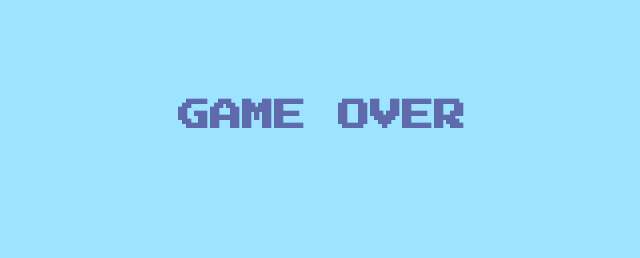
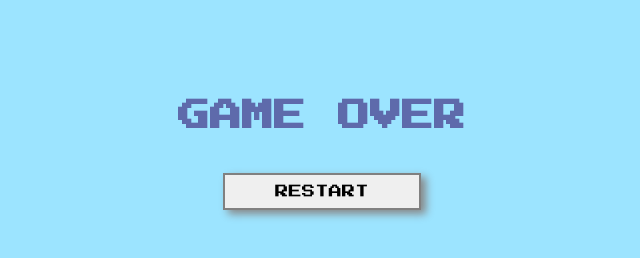
Before and after one commit to alinenaoe/penguin-game, a plain HTML site: page index.html in a window 1280 px wide. Shown: the whole page, without its empty margins (318-958 px from the left). Drawn offline with Linux system fonts and the light colour scheme.

Commit message:
add restart button

```diff
--- a/index.html
+++ b/index.html
@@ -20,6 +20,7 @@
 
     <div id="game-over">
         <h1>GAME OVER</h1>
+        <button id="restart">RESTART</button>
     </div>
 </body>
 </html>
--- a/script.js
+++ b/script.js
@@ -3,7 +3,7 @@ const gameOver = document.getElementById('game-over');
 const penguin = document.querySelector('.penguin');
 const penguinSound = document.getElementById('penguin-sound');
 const background = document.querySelector('.background');
-
+const restartButton = document.getElementById('restart');
 
 let isJumping = false;
 let position = 80;
@@ -61,8 +61,12 @@ function createIceBlock() {
         } else if (iceBlockPosition > 0 && iceBlockPosition < 120 && position < 120 ) {
             // game over
             clearInterval(leftInterval);
-            game.remove();
-            gameOver.style.display = "block";
+            penguin.style.transform = "rotate(-40deg)";
+            setTimeout(() => {
+                game.remove();
+                gameOver.style.display = "block";
+            }, 500);
+
         } else {
             iceBlockPosition -= 10;
             iceBlock.style.left = iceBlockPosition + 'px';
@@ -76,3 +80,11 @@ function createIceBlock() {
 
 document.addEventListener('keyup', handleKeyUp)
 createIceBlock();
+
+// RESTART GAME
+
+function restartGame() {
+    location.reload();
+}
+
+restartButton.onclick = restartGame;
--- a/style.css
+++ b/style.css
@@ -50,3 +50,15 @@ body {
     text-align: center;
     display: none;
 }
+
+#restart {
+    font-family: 'Press Start 2P', cursive;
+    padding: 10px 50px;
+    margin-top: 20px;
+    border: 2px solid gray;
+    box-shadow: 5px 4px 8px #888888;
+}
+
+#restart:hover {
+    background-color:#bab6b6;
+}
```
